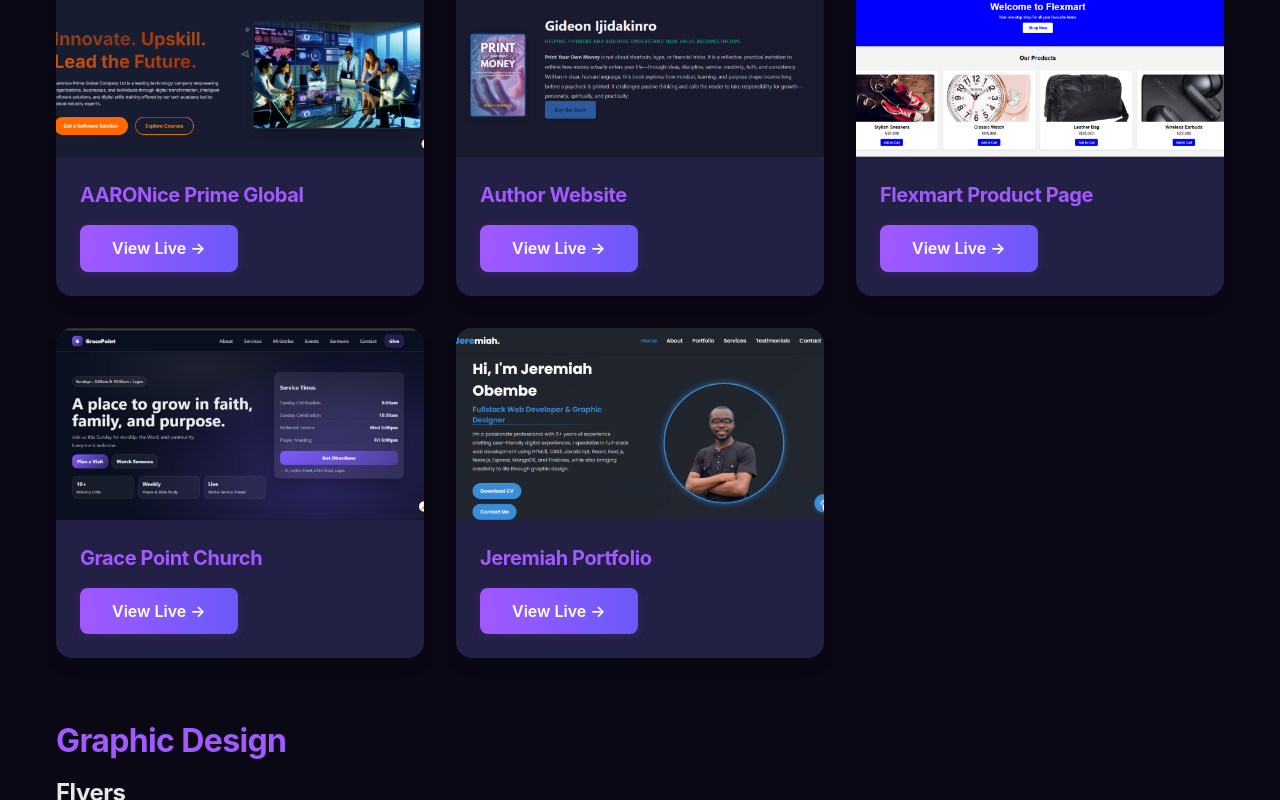
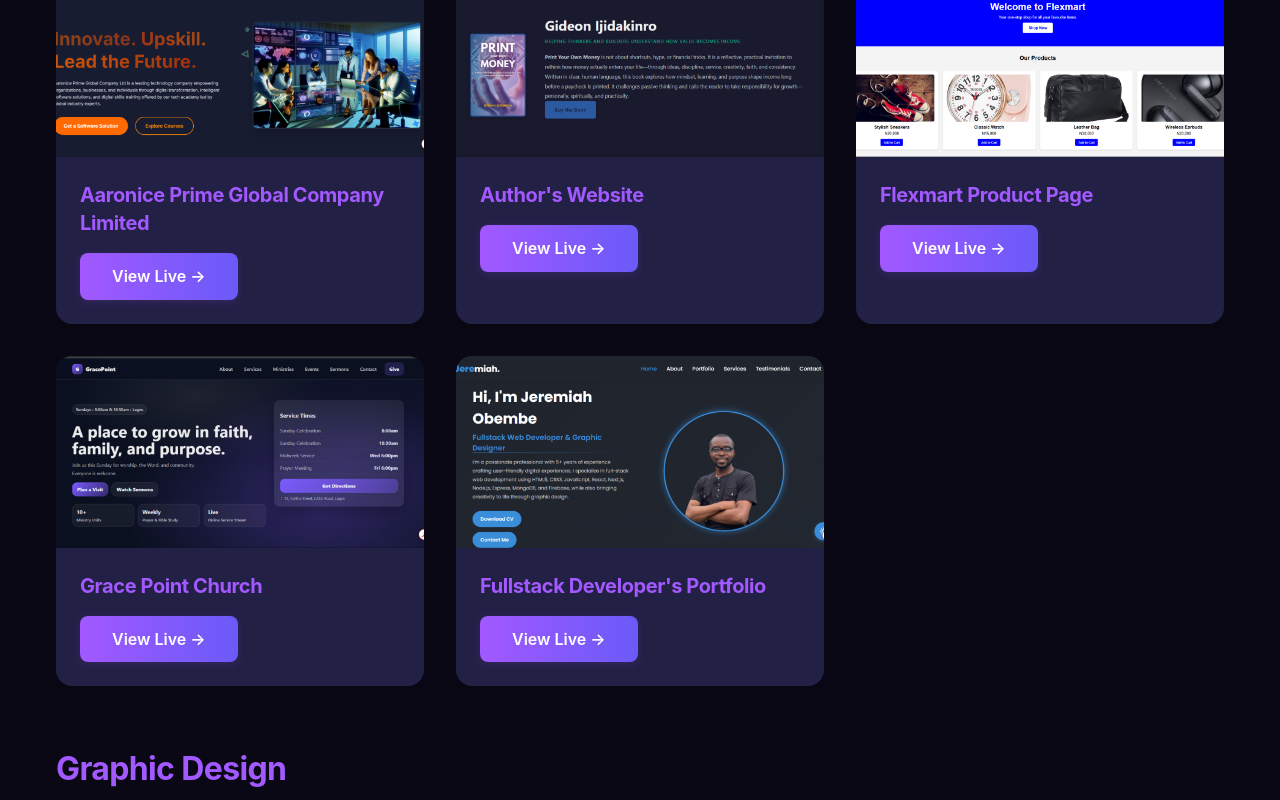
Before and after one commit to jerr001/voltcreativelab, a Next.js app in the folder volt-creative-lab/: page /portfolio in a window 1280 px wide. Shown: the part 411-1211 px from the top of the page. Built offline with nearby package versions, Linux system fonts and the light colour scheme.

Commit message:
Update web development portfolio project names

```diff
--- a/volt-creative-lab/src/app/portfolio/page.tsx
+++ b/volt-creative-lab/src/app/portfolio/page.tsx
@@ -45,12 +45,12 @@
   // Web Development Projects
   const webProjects = [
     {
-      title: "AARONice Prime Global",
+      title: "Aaronice Prime Global Company Limited",
       image: "/portfolio/web-development/aaronice-prime-global.png",
       url: "https://aaronice.org",
     },
     {
-      title: "Author Website",
+      title: "Author's Website",
       image: "/portfolio/web-development/author-website.png",
       url: "https://www.authorco-gids.com",
     },
@@ -65,7 +65,7 @@
       url: "https://grace-point-church.vercel.app",
     },
     {
-      title: "Jeremiah Portfolio",
+      title: "Fullstack Developer's Portfolio",
       image: "/portfolio/web-development/jeremiah-portfolio.png",
       url: "https://my-react-portfolio-virid.vercel.app/",
     },
```
